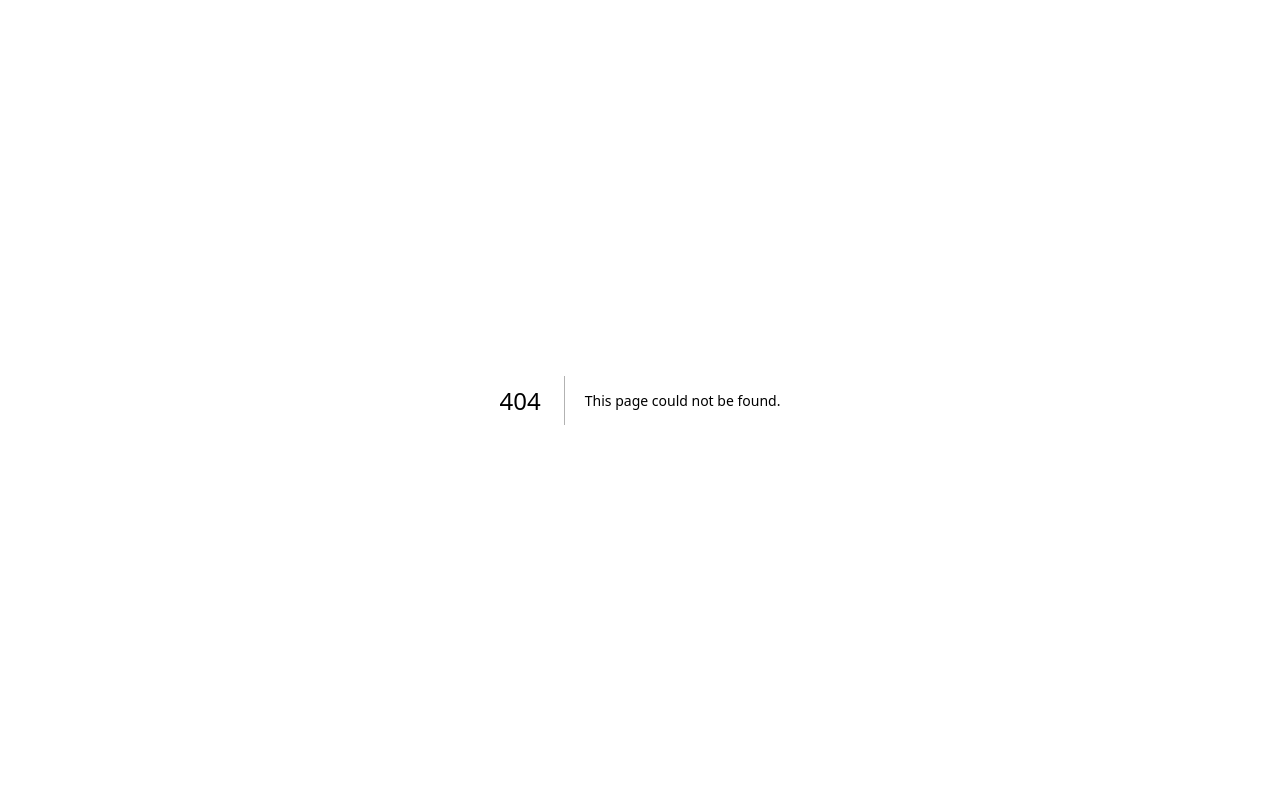
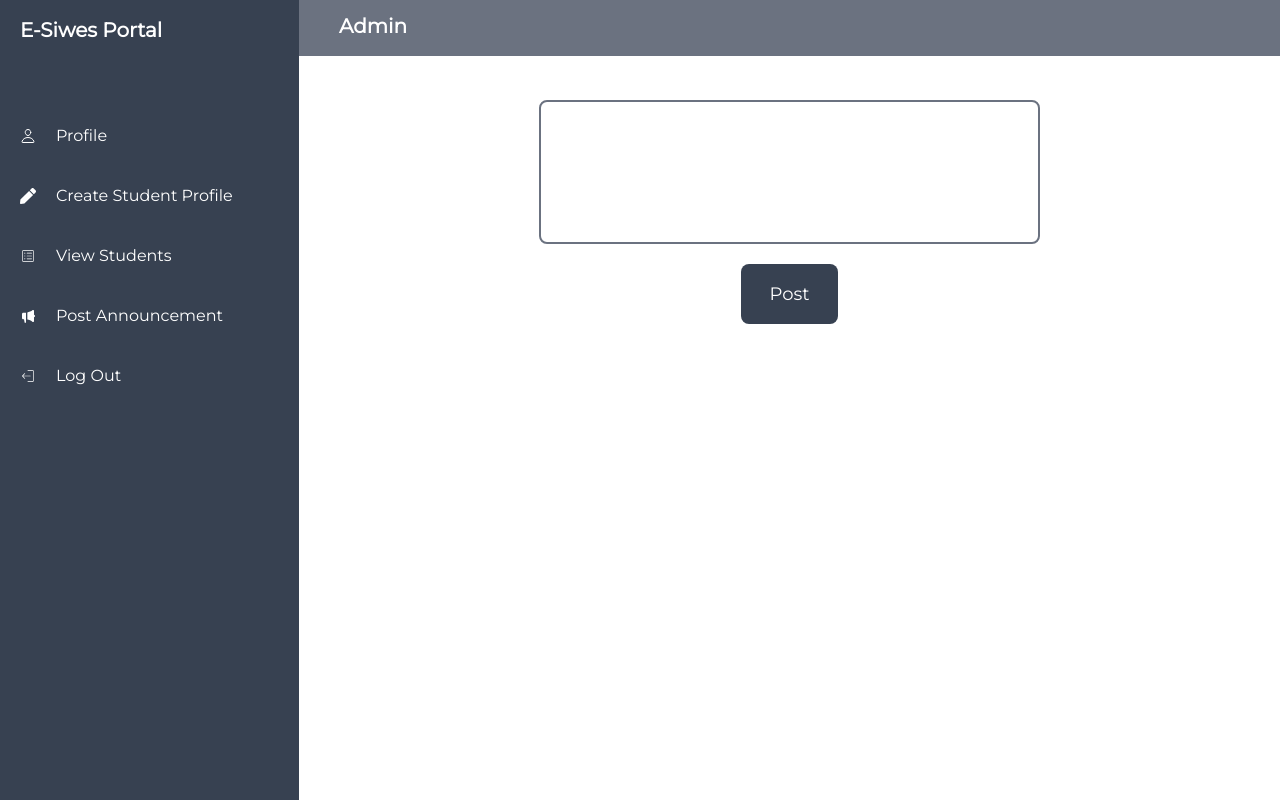
Before and after one commit to Enigmatic-Eni/e-logbook, a Next.js app: page /admin/Announcement in a window 1280 px wide. Before the commit this address had no page. Built offline with nearby package versions, Linux system fonts and the light colour scheme.

Commit message:
Post Announcement

```diff
--- a/components/adminComp/navbar.tsx
+++ b/components/adminComp/navbar.tsx
@@ -5,7 +5,7 @@ export default function Navbar() {
   return (
 
       <div className=" bg-gray-500 h-14 w-full text-white font-black text-xl px-10 py-3">
-        Admin Dashboard
+        Admin
       </div>
 
 
--- a/components/studentComp/dashboard.tsx
+++ b/components/studentComp/sidebar.tsx
@@ -6,7 +6,7 @@ import { FaPen } from "react-icons/fa";
 import { CiLogout, CiViewList } from "react-icons/ci";
 import { RiMegaphoneFill } from "react-icons/ri";
 
-export default function Dashboard() {
+export default function Sidebar() {
 
     const links = [
         {
--- /dev/null
+++ b/pages/admin/Announcement.tsx
@@ -0,0 +1,22 @@
+import Navbar from '@/components/adminComp/navbar'
+import Sidebar from '@/components/adminComp/sidebar'
+import React from 'react'
+
+export default function Announcement() {
+  return (
+    <div className=' flex'>
+        <Sidebar/>
+        <div className=' w-full'>
+            <Navbar/>
+
+            <div className=' flex flex-col my-11'>
+                <input type="text" className=' border-gray-500 border-2 mx-60 h-36 rounded-lg'/>
+                <div className=' flex justify-center'>
+                <button className=' bg-gray-700 px-7 py-4 text-lg text-white my-5 rounded-lg'>Post</button>
+                </div>
+            </div>
+
+        </div>
+    </div>
+  )
+}
--- a/pages/student/studentHome.tsx
+++ b/pages/student/studentHome.tsx
@@ -1,10 +1,10 @@
-import Dashboard from '@/components/studentComp/dashboard'
+
 import React from 'react'
 
 export default function StudentHome() {
   return (
     <div>
-        <Dashboard/>
+
     </div>
   )
 }
```
Also changed, not shown: components/studentComp/dashboardTop.tsx (deleted), components/studentComp/navbar.tsx (added).
